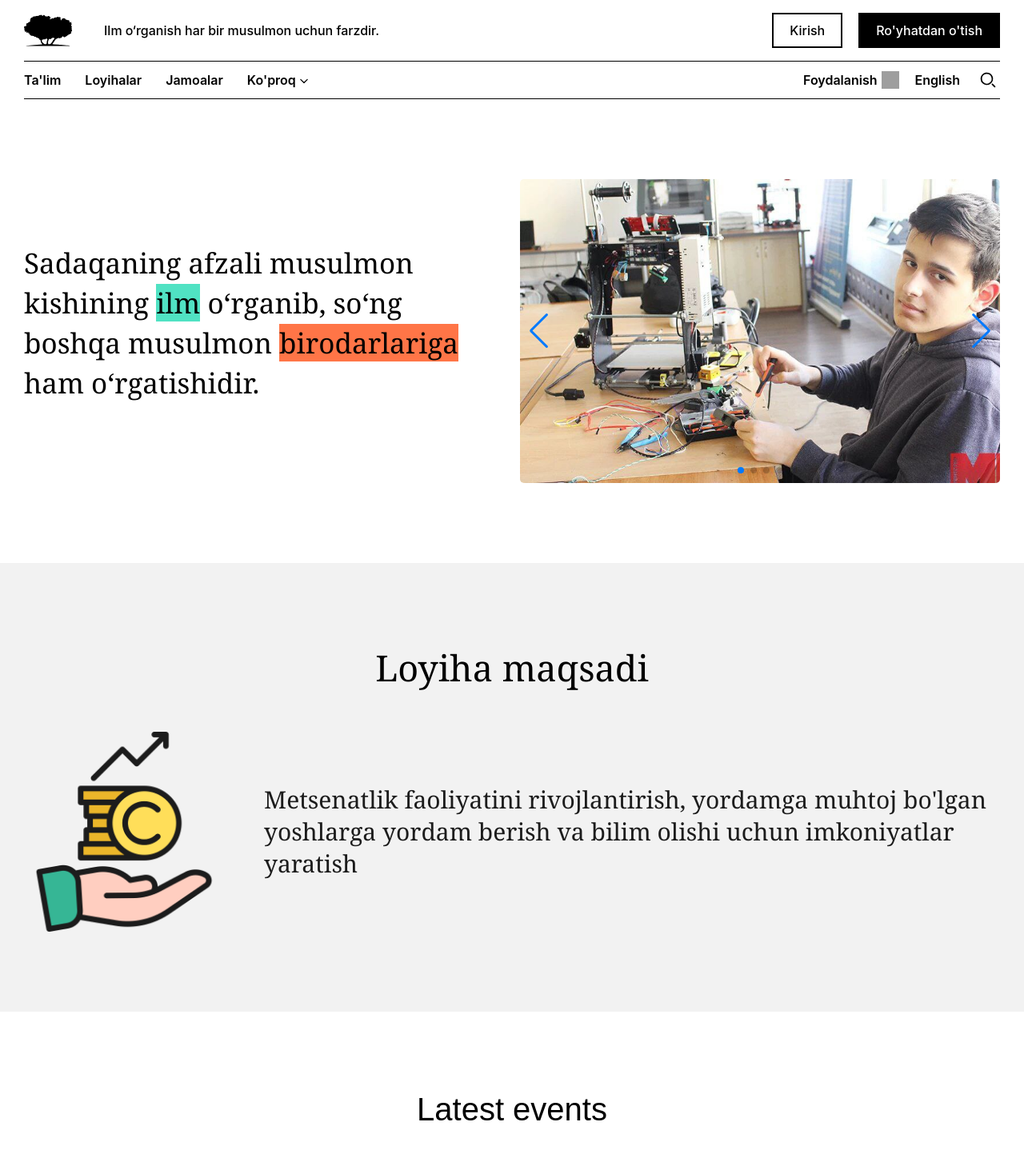
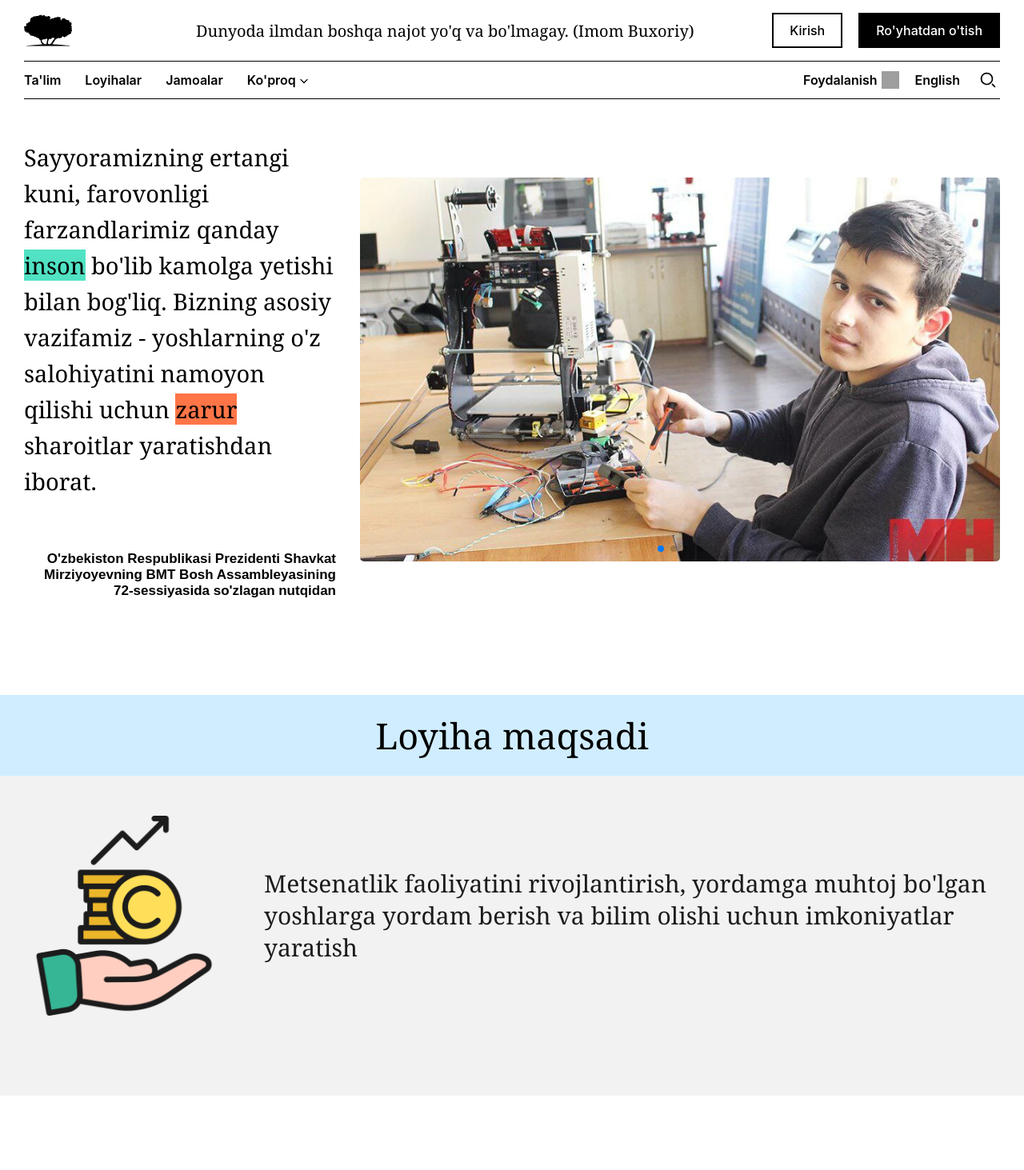
Before and after one commit to smuhammadaziz/bogbon, a React (Vite) app: page / in a window 1280 px wide. Shown: the top 1463 px of the page at 80% size. Built offline with nearby package versions, Linux system fonts and the light colour scheme; grey boxes are pictures that could not be loaded.

Commit message:
add: add all files and sections

```diff
--- a/src/components/aim/aim.css
+++ b/src/components/aim/aim.css
@@ -1,12 +1,15 @@
 .aim {
   background-color: #f2f2f2;
   padding: 100px 0;
+  padding-top: 0;
 }
 
 .aim h2 {
   font-size: 45px;
   margin-bottom: 50px;
   font-family: Rza, Rza-fallback, Georgia, serif;
+  background-color: #d0edff;
+  padding: 20px 0;
 }
 
 .aim__box {
--- a/src/components/aim/aim.jsx
+++ b/src/components/aim/aim.jsx
@@ -6,8 +6,8 @@ import aimImg from '../../assets/images/aim1.png';
 function Aim() {
   return (
     <div className='aim'>
+      <h2>Loyiha maqsadi</h2>
       <div className='container'>
-        <h2>Loyiha maqsadi</h2>
         <div className='aim__box'>
           <img src={aimImg} alt='aim image for bogbon' width='250' />
           <p>
--- a/src/components/header/header.css
+++ b/src/components/header/header.css
@@ -1,8 +1,10 @@
 .header {
+  position: relative;
   padding: 0;
   font-family: DIN Next LT W01 Regular, -apple-system, BlinkMacSystemFont, Segoe UI,
     Roboto, Oxygen, Ubuntu, Cantarell, Fira Sans, Droid Sans, Helvetica Neue, Arial,
     sans-serif !important;
+  z-index: 1001 !important;
 }
 
 .header_top {
@@ -263,3 +265,12 @@
   border: none;
   cursor: pointer;
 }
+
+.header_top__box1 p {
+  font-size: 20px;
+  text-align: center;
+  justify-content: center;
+  font-family: Rza, Rza-fallback, Georgia, serif;
+  margin-left: 115px;
+  font-weight: 500;
+}
--- a/src/components/header/header.jsx
+++ b/src/components/header/header.jsx
@@ -28,7 +28,7 @@ function Header() {
                 <img src={logoImg} alt='bogbon site logo' />
               </NavLink>
 
-              <p>Ilm o‘rganish har bir musulmon uchun farzdir.</p>
+              <p>Dunyoda ilmdan boshqa najot yo'q va bo'lmagay. (Imom Buxoriy)</p>
             </div>
 
             <div className='header_top__box'>
--- a/src/components/intro/intro.css
+++ b/src/components/intro/intro.css
@@ -2,12 +2,13 @@
   display: flex;
   justify-content: space-between;
   align-items: center;
-  margin-top: 100px;
-  margin-bottom: 100px;
+  margin-top: 50px;
+  margin-bottom: 120px;
+  z-index: -1;
 }
 
 .mySwiper {
-  width: 600px;
+  width: 800px;
   border-radius: 5px;
 }
 .intro_box1 {
@@ -15,10 +16,19 @@
 }
 
 .intro_box1 h2 {
-  font-size: 35px;
+  font-size: 29px;
   font-family: Rza, Rza-fallback, Georgia, serif;
   text-align: left;
-  line-height: 50px;
+  line-height: 45px;
+  margin-right: 30px;
+}
+
+.intro h4 {
+  text-align: right;
+  margin-right: 30px;
+  margin-top: 65px;
+  color: rgb(0, 0, 0);
+  font-size: 17px;
 }
 
 .intro_box1 h2 span:first-child {
--- a/src/components/intro/intro.jsx
+++ b/src/components/intro/intro.jsx
@@ -22,10 +22,20 @@ function Intro() {
     <div className='intro'>
       <div className='container'>
         <div className='intro_box1'>
-          <h2>
+          {/* <h2>
             Sadaqaning afzali musulmon kishining <span>ilm</span> o‘rganib, so‘ng boshqa{' '}
             musulmon <span>birodarlariga</span> ham o‘rgatishidir.
+          </h2> */}
+          <h2>
+            Sayyoramizning ertangi kuni, farovonligi farzandlarimiz qanday{' '}
+            <span>inson</span> bo'lib kamolga yetishi bilan bog'liq. Bizning asosiy
+            vazifamiz - yoshlarning o'z salohiyatini namoyon qilishi uchun{' '}
+            <span>zarur</span> sharoitlar yaratishdan iborat.
           </h2>
+          <h4>
+            O'zbekiston Respublikasi Prezidenti Shavkat Mirziyoyevning BMT Bosh
+            Assambleyasining 72-sessiyasida so'zlagan nutqidan
+          </h4>
         </div>
 
         <div className='intro_box2'>
@@ -33,11 +43,10 @@ function Intro() {
             loop={true}
             spaceBetween={30}
             autoplay={{
-              delay: 4500,
+              delay: 4000,
               disableOnInteraction: false,
             }}
             cssMode={true}
-            navigation={true}
             pagination={true}
             mousewheel={true}
             keyboard={true}
@@ -45,16 +54,16 @@ function Intro() {
             className='mySwiper'
           >
             <SwiperSlide>
-              <img src={Img3} alt='helping people image' width='650' height='380' />
+              <img src={Img3} alt='helping people image' width='800' height='480' />
             </SwiperSlide>
             <SwiperSlide>
-              <img src={Img2} alt='helping people image' width='650' height='380' />
+              <img src={Img2} alt='helping people image' width='800' height='480' />
             </SwiperSlide>
             <SwiperSlide>
-              <img src={Img1} alt='helping people image' width='650' height='380' />
+              <img src={Img1} alt='helping people image' width='800' height='480' />
             </SwiperSlide>
             <SwiperSlide>
-              <img src={Img4} alt='helping people image' width='650' height='380' />
+              <img src={Img4} alt='helping people image' width='800' height='480' />
             </SwiperSlide>
           </Swiper>
         </div>
--- a/src/components/news/news.css
+++ b/src/components/news/news.css
@@ -1,11 +1,5 @@
 .news {
   margin: 100px 0;
-}
-
-h2 {
-  text-align: left;
-  margin-bottom: 20px;
-  font-size: 35px;
 }
 
 .news__card {
@@ -54,3 +48,12 @@ h2 {
 .news__card__card p {
   color: rgb(35, 35, 35);
 }
+
+.news__heading {
+  margin-bottom: 20px;
+  font-size: 35px;
+  text-align: center;
+  font-family: Rza, Rza-fallback, Georgia, serif;
+  background-color: #d0edff;
+  padding: 20px 0;
+}
--- a/src/components/news/news.jsx
+++ b/src/components/news/news.jsx
@@ -13,8 +13,8 @@ import { NavLink } from 'react-router-dom';
 function News() {
   return (
     <div className='news'>
+      <h2 className='news__heading'>Yangiliklar</h2>
       <div className='container'>
-        <h2>Latest events</h2>
         <div className='news__card'>
           <div className='news__card__card'>
             <img src={news1img} alt='news card image' width='500' />
--- a/src/components/statistics/stats.css
+++ b/src/components/statistics/stats.css
@@ -3,6 +3,7 @@
   padding: 70px 0;
   text-align: center;
   margin: 0 auto;
+  padding-top: 0;
 }
 
 .stats__box {
@@ -30,3 +31,8 @@
     Oxygen, Ubuntu, Cantarell, Fira Sans, Droid Sans, Helvetica Neue, Arial, sans-serif;
   color: #232323;
 }
+
+.stats__heading {
+  margin-bottom: 65px;
+  font-weight: 500;
+}
--- a/src/components/statistics/stats.jsx
+++ b/src/components/statistics/stats.jsx
@@ -4,6 +4,7 @@ import './stats.css';
 function Statistics() {
   return (
     <div className='stats'>
+      <h2 className='news__heading stats__heading'>Statistika</h2>
       <div className='container'>
         <div className='stats__box'>
           <div className='stats__box__card'>
```
Also changed, not shown: src/assets/images/photo_2024-02-27_23-31-45 (2).jpg (added), src/assets/images/photo_2024-02-27_23-31-45.jpg (added).
